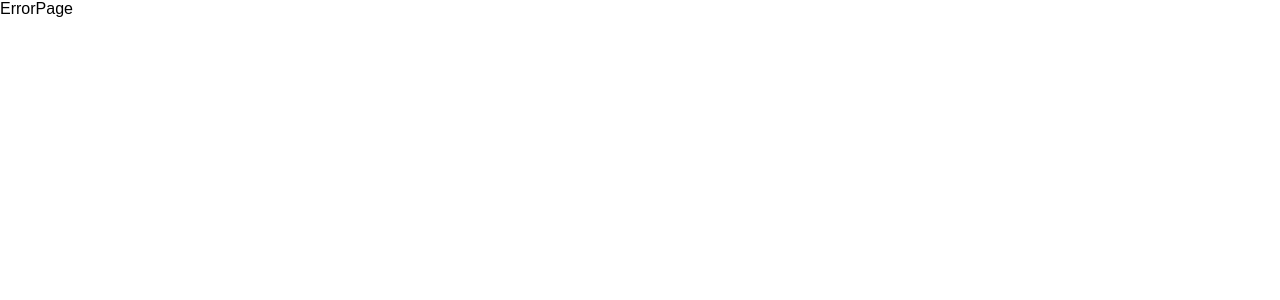
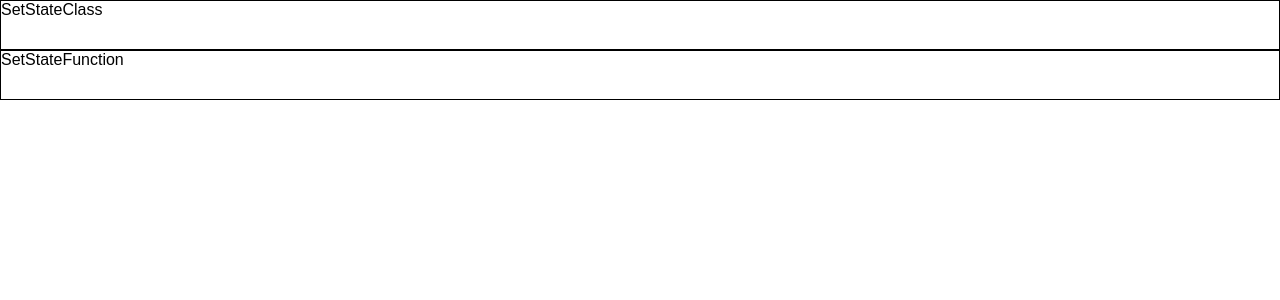
Before and after one commit to linround/Calendar, a React (Vite) app: page /SetState in a window 1280 px wide. Before the commit this address had no page. Shown: the top 300 px of the page. Built offline with nearby package versions, Linux system fonts and the light colour scheme.

Commit message:
CHORE: setState在不同事件上的执行有些类似同步的执行；但是在一个事件中的执行却时异步的

```diff
--- a/src/routes/index.tsx
+++ b/src/routes/index.tsx
@@ -5,6 +5,7 @@ import { CalendarPage } from '../view/LCalendar/calendar'
 import { ErrorPage } from '../view/ErrorPage'
 import { Init } from '../view/Init/Init'
 import { V2OutSideSource } from '../view/LCalendar/v2/OutSideSource'
+import { SetState } from '../view/beta/SetState'
 
 export const router = createBrowserRouter([
   {
@@ -14,7 +15,8 @@ export const router = createBrowserRouter([
     children: [
       { index: true, element: <HomePage />, },
       { path: 'calendar',  element: <CalendarPage />, },
-      { path: 'v2Calendar', element: <V2OutSideSource />, }
+      { path: 'v2Calendar', element: <V2OutSideSource />, },
+      { path: 'SetState', element: <SetState />, }
     ],
   },
   {
--- /dev/null
+++ b/src/view/beta/SetState.tsx
@@ -0,0 +1,11 @@
+import { SetStateClass } from './SetStateClass'
+import { SetStateFunction } from './SetStateFunction'
+
+export function SetState() {
+  return (
+    <>
+      <SetStateClass />
+      <SetStateFunction />
+    </>
+  )
+}
--- /dev/null
+++ b/src/view/beta/SetStateClass.tsx
@@ -0,0 +1,32 @@
+import React from 'react'
+
+export class SetStateClass extends React.Component<any, any> {
+  constructor(props:any) {
+    super(props)
+    this.state = {}
+  }
+  render() {
+    const onMouseDown = () => {
+      this.setState({ name: 'setState', })
+      console.log('onMouseDown', this.state.name)
+    }
+    const onMouseMove = () => {
+      console.log('onMouseMove', this.state.name)
+    }
+    const onPointerDown = () => {
+      console.log('onPointerDown', this.state.name)
+    }
+    return (
+      <div
+        style={{
+          height: '50px',
+          border: 'solid black 1px',
+        }}
+        onPointerDown={onPointerDown}
+        onMouseMove={onMouseMove}
+        onMouseDown={onMouseDown}>
+        SetStateClass
+      </div>
+    )
+  }
+}
--- /dev/null
+++ b/src/view/beta/SetStateFunction.tsx
@@ -0,0 +1,27 @@
+import React, { useState } from 'react'
+
+export function SetStateFunction() {
+  const [name, setName] = useState<string|null>()
+  const onMouseDown = () => {
+    setName('setState')
+    console.log('onMouseDown', name)
+  }
+  const onMouseMove = () => {
+    console.log(name)
+  }
+  const onPointerDown = () => {
+    console.log('onPointerDown', name)
+  }
+  return (
+    <div
+      style={{
+        height: '50px',
+        border: 'solid black 1px',
+      }}
+      onPointerDown={onPointerDown}
+      onMouseMove={onMouseMove}
+      onMouseDown={onMouseDown}>
+      SetStateFunction
+    </div>
+  )
+}
```
